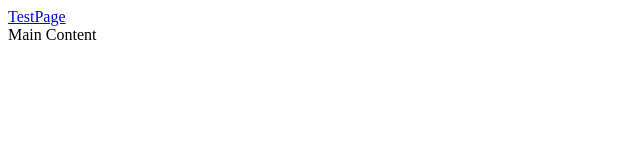
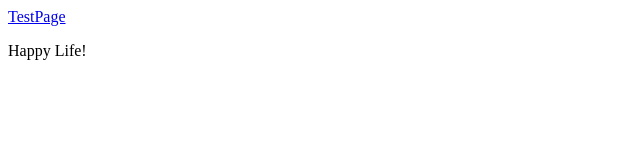
Before and after one commit to romankriuckov/DublinCS, a plain HTML site: page index.html in a window 1280 px wide. Both pictures are taken after a click on the link "TestPage". Shown: the whole page, without its empty margins (0-640 px from the left). Drawn offline with Linux system fonts and the light colour scheme.

Commit message:
Add files via upload

```diff
--- a/index.html
+++ b/index.html
@@ -14,6 +14,6 @@
     <main>
         <div class="container" id="main-content">Main Content</div>
     </main>
-    <script src="js/test.js"></script>
+    <script src="test.js"></script>
 </body>
 </html>
--- /dev/null
+++ b/test.js
@@ -0,0 +1,20 @@
+alert('hi')
+function loadContent(page) {
+
+    var filePath = "testpage.html";
+
+    var ajax = new XMLHttpRequest();
+    ajax.open("GET", filePath, true);
+    ajax.onload = function () {
+        if (ajax.status == 200) {
+            const container = document.getElementById('main-content');
+            if (container) {
+                container.innerHTML = ajax.responseText;
+            }
+        }
+    };
+    ajax.onerror = function () {
+        console.log("Error: " + ajax.statusText);
+    };
+    ajax.send();
+}
```
